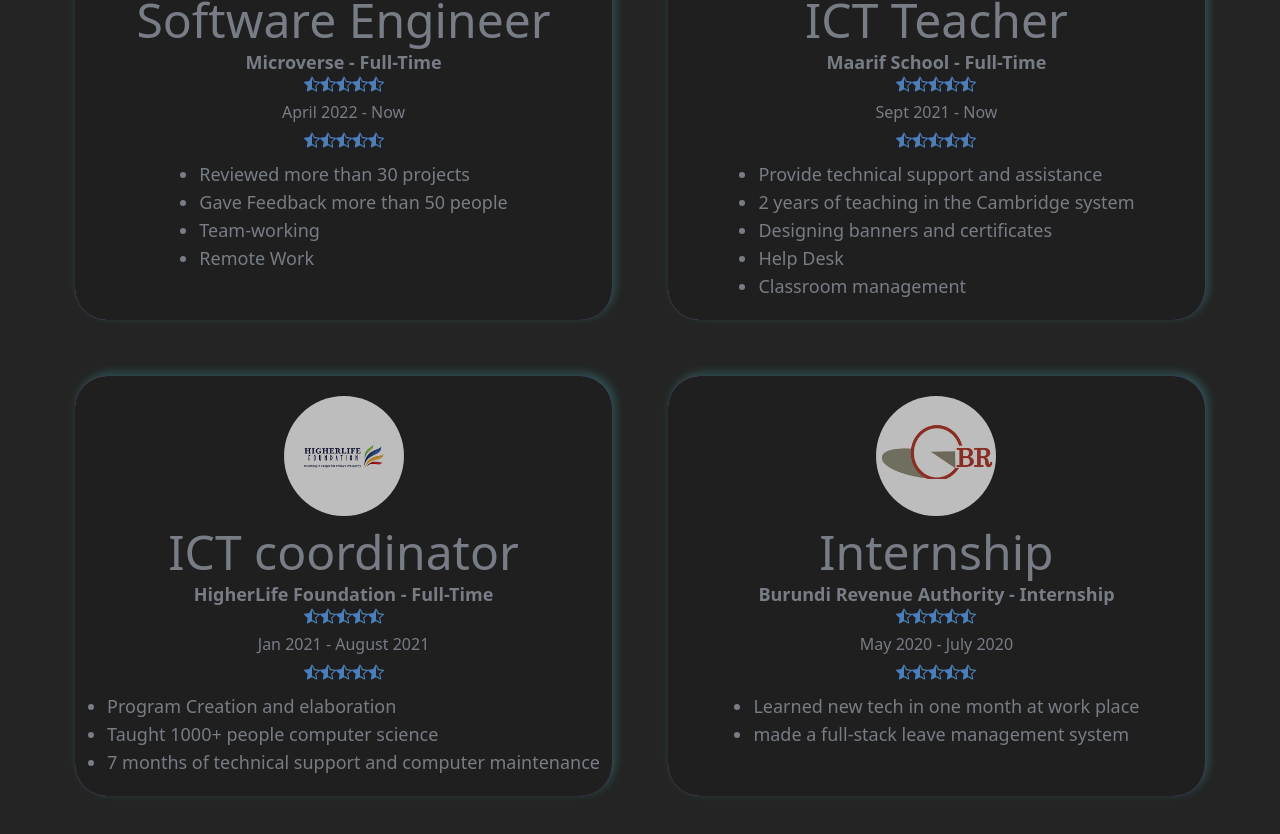
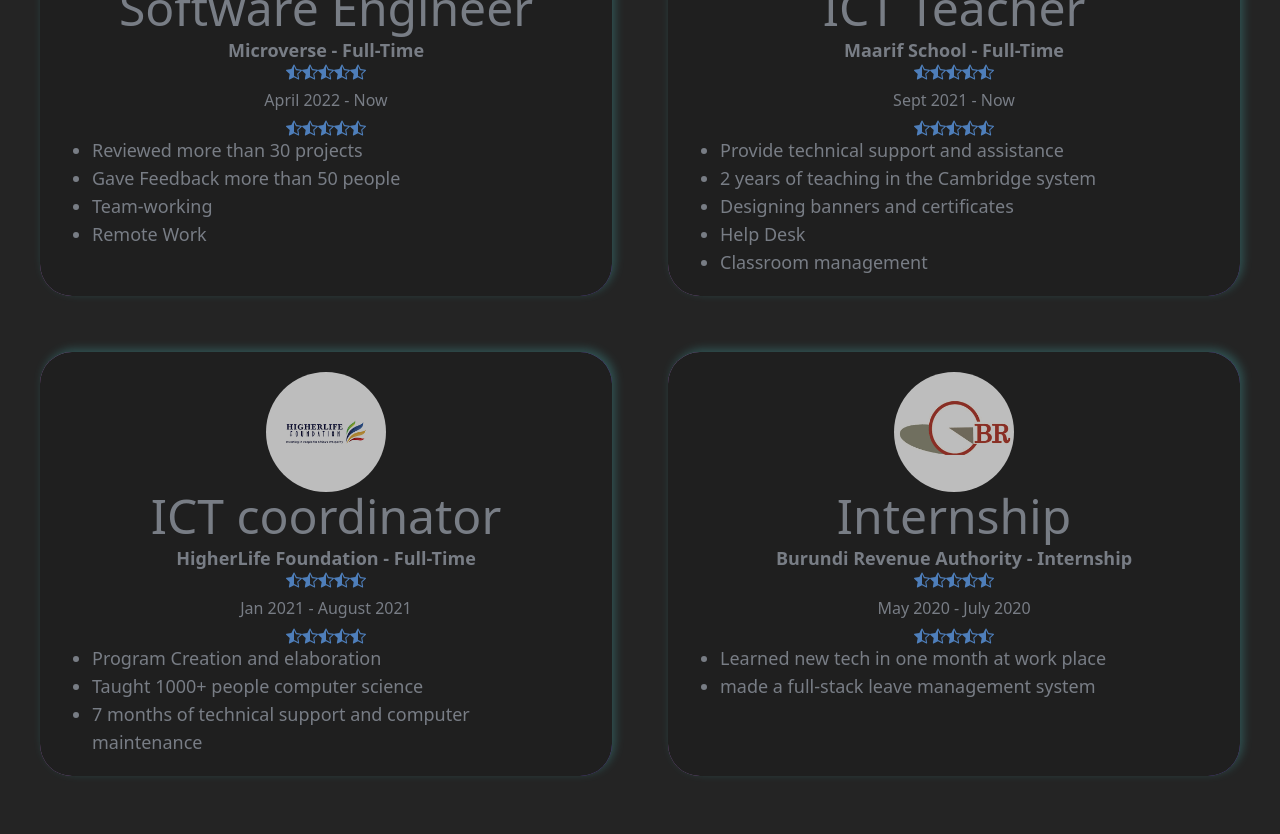
Before and after one commit to joffreynk/joffrey-s-portfolio, a Next.js app: page / in a window 1280 px wide. Shown: the part 1960-2794 px from the top of the page. Built offline with nearby package versions, Linux system fonts and the light colour scheme.

Commit message:
modify experience card

```diff
--- a/components/ExperienceCard.js
+++ b/components/ExperienceCard.js
@@ -7,7 +7,7 @@
 
 const ExperienceCard = ({ex}) => {
   return (
-    <article className={`flex flex-col rounded-md ${styles.expericenceBorder} border-transparent justify-items-center items-center  space-y-3 flex-shrink-0  snap-x-center py-5 bg-[#292929] opacity-70 duration-200 cursor-pointer transition-opacity hover:opacity-100`}>
+    <article className={`flex flex-col rounded-md ${styles.expericenceBorder} border-transparent justify-items-center items-center flex-shrink-0 py-5 bg-[#292929] opacity-70 duration-200 cursor-pointer transition-opacity hover:opacity-100`}>
       <motion.div
       initial={{
         x: 100,
@@ -28,7 +28,7 @@
         width={128}
         height={128}
         alt='Experience picture'
-        className='h-32 w-32 rounded-full xl:w-[120px] xl:h-[120px] object-cover object-center'
+        className='h-32 w-32 rounded-full xl:w-[120px] xl:h-[120px] flex items-center object-cover'
         />
       </motion.div>
       <div className='px-0 md:px-10'>
@@ -39,7 +39,7 @@
         <p className='text-blue-400 flex justify-center items-center'><BsStarHalf/> <BsStarHalf/><BsStarHalf/><BsStarHalf/><BsStarHalf/></p>
 
       </div>
-        <ul className='list-disc  px-3 ml-5 text-lg  text-gray-400'>
+        <ul className='list-disc ml-5 text-lg  text-gray-400 self-start px-8'>
             {
               ex.expr.map(sk => <li key={sk}>{sk}</li>)
             }
```
